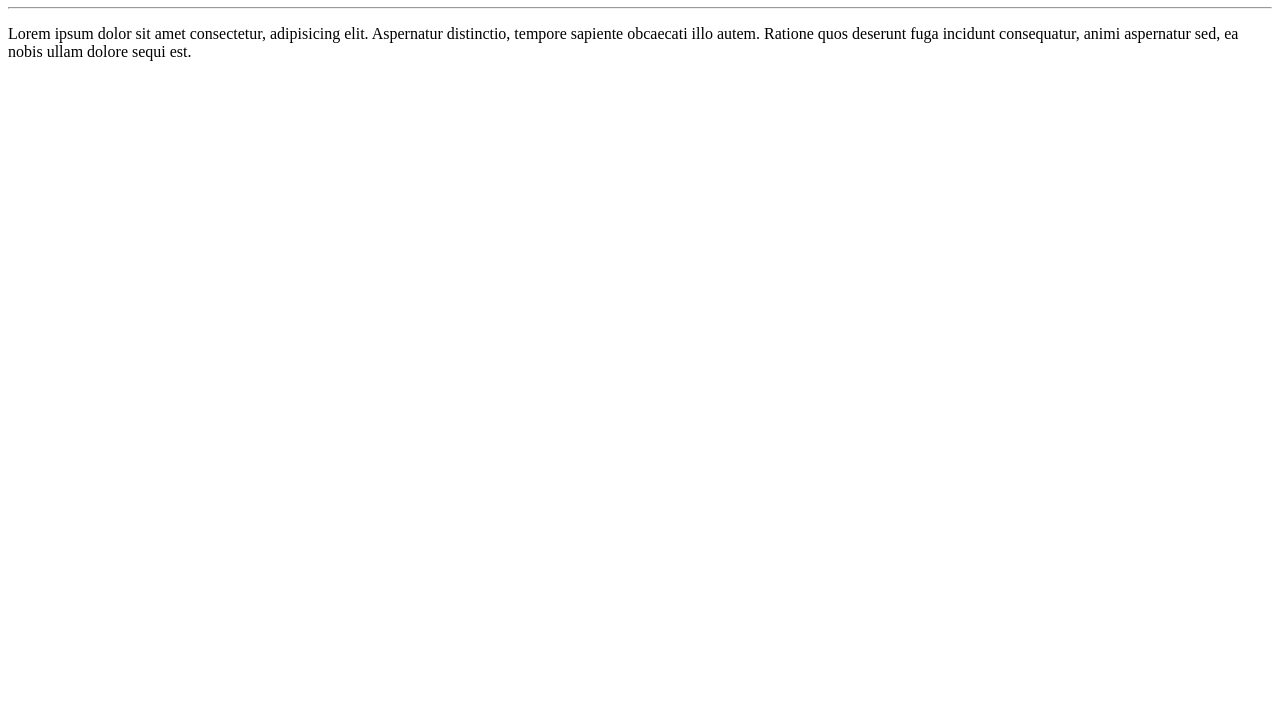
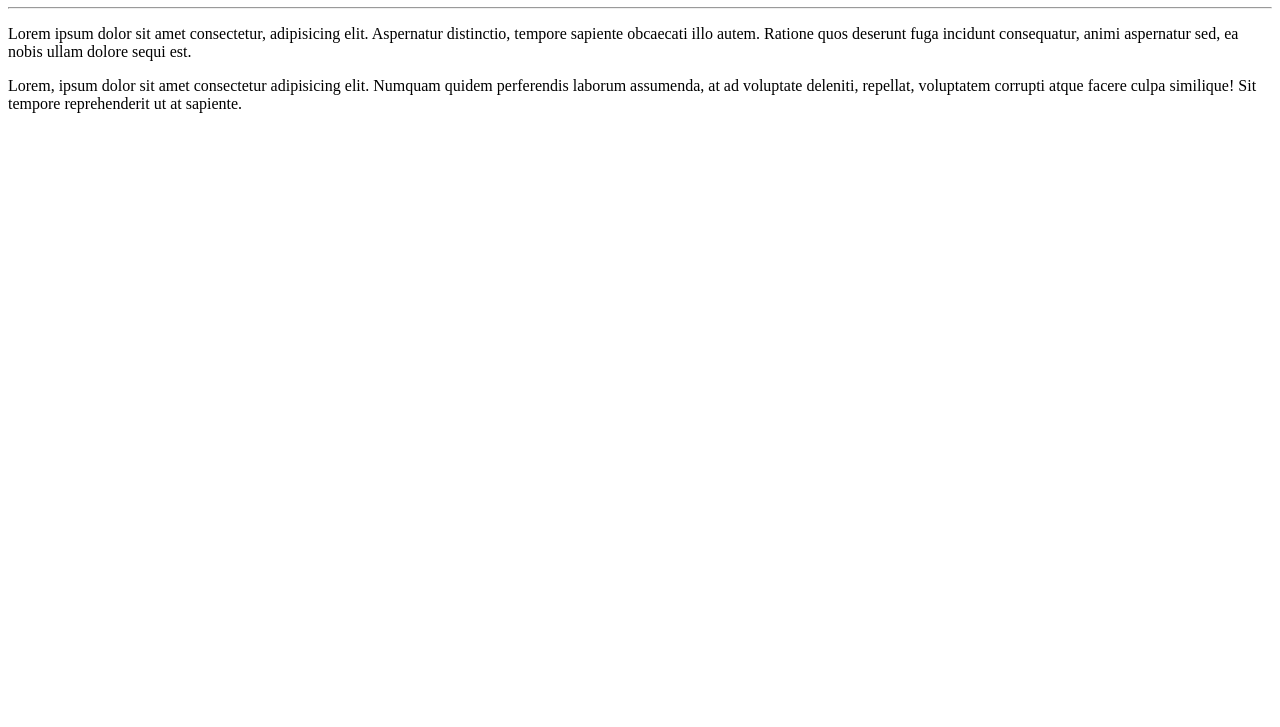
Before and after one commit to luizkarlus-dev/Ola-Mundo, a plain HTML site: page site-exemplo/index.html in a window 1280 px wide. Shown: the part 73-800 px from the top of the page. Drawn offline with Linux system fonts and the light colour scheme.

Commit message:
Adicionei um parágrafo

```diff
--- a/site-exemplo/index.html
+++ b/site-exemplo/index.html
@@ -9,5 +9,6 @@
     <h1>Olá, Mundo!</h1>
     <hr>
     <p>Lorem ipsum dolor sit amet consectetur, adipisicing elit. Aspernatur distinctio, tempore sapiente obcaecati illo autem. Ratione quos deserunt fuga incidunt consequatur, animi aspernatur sed, ea nobis ullam dolore sequi est.</p>
+    <p>Lorem, ipsum dolor sit amet consectetur adipisicing elit. Numquam quidem perferendis laborum assumenda, at ad voluptate deleniti, repellat, voluptatem corrupti atque facere culpa similique! Sit tempore reprehenderit ut at sapiente.</p>
 </body>
 </html>
```
